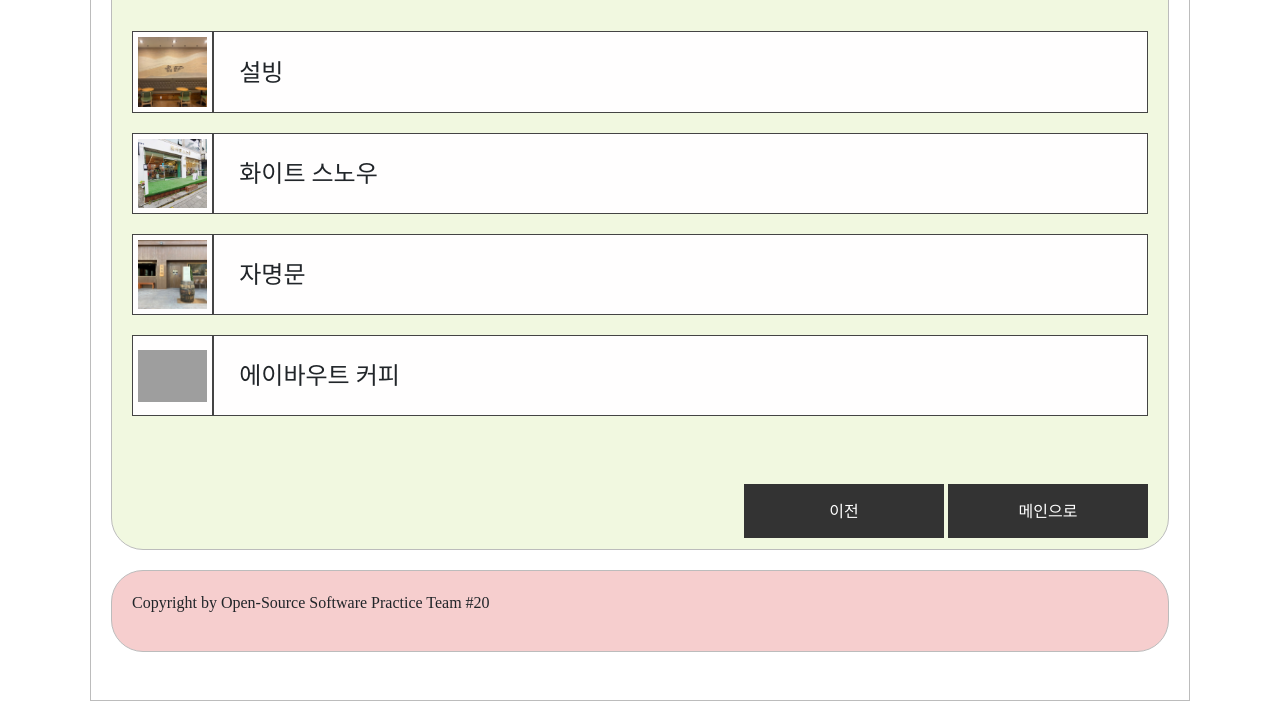
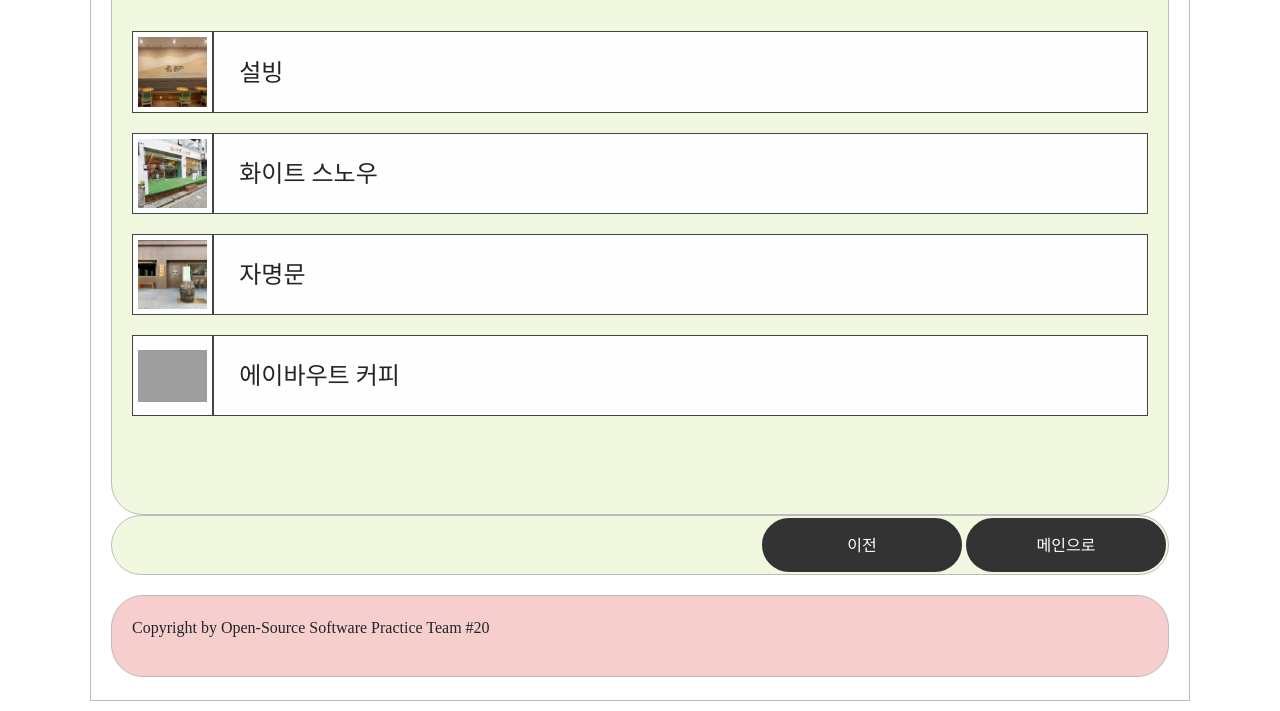
Before and after one commit to EastShineK/OSS_FinalProject_EaTogether, a website: page storelist_Dessert.html in a window 1280 px wide. Shown: the part 259-970 px from the top of the page. Drawn offline with nearby package versions, Linux system fonts and the light colour scheme; grey boxes are pictures that could not be loaded; a web font is replaced by a local one.

Commit message:
가게목록 수정

```diff
--- a/storelist.css
+++ b/storelist.css
@@ -21,9 +21,22 @@
     border-radius: 2em;
 }
 #jb-content {
-    height: 630px;
+    height: 595px;
     width: 100%;
     padding: 20px;
+    margin-right: 20px;
+    float: left;
+    border: 1px solid #bcbcbc;
+    background-color: #F1F8E0;
+    font-family: 'Josefin Sans', sans-serif;
+    border-radius: 2em;
+    font-family: "jua";
+    overflow: auto;
+}
+#jb-contentD {
+    height: 60px;
+    width: 100%;
+    padding: 2px;
     margin-right: 20px;
     margin-bottom: 20px;
     float: left;
@@ -54,6 +67,7 @@
 	text-decoration: none;
 	line-height: 54px;
 	outline: none;
+    border-radius: 2em;
 }
 .move::before,
 .move::after {
--- a/storelist_Dessert.html
+++ b/storelist_Dessert.html
@@ -63,7 +63,9 @@
                     </td>
                 </tr>
             </table><br><br>
+        </div>
 
+        <div id="jb-contentD">
             <div style="float: right;">
                 <button class="move" onclick="history.back()">이전</button>
                 <button class="move" onclick="location.href='main.html'">메인으로</button>
```
Also changed, not shown: storelist_ChineseFood.html (+2 -1 lines), storelist_JapaneseFood.html (+2 -0 lines), storelist_KoreaFood.html (+2 -0 lines), storelist_SnackBar.html (+2 -0 lines), storelist_WesternFood.html (+2 -0 lines).
